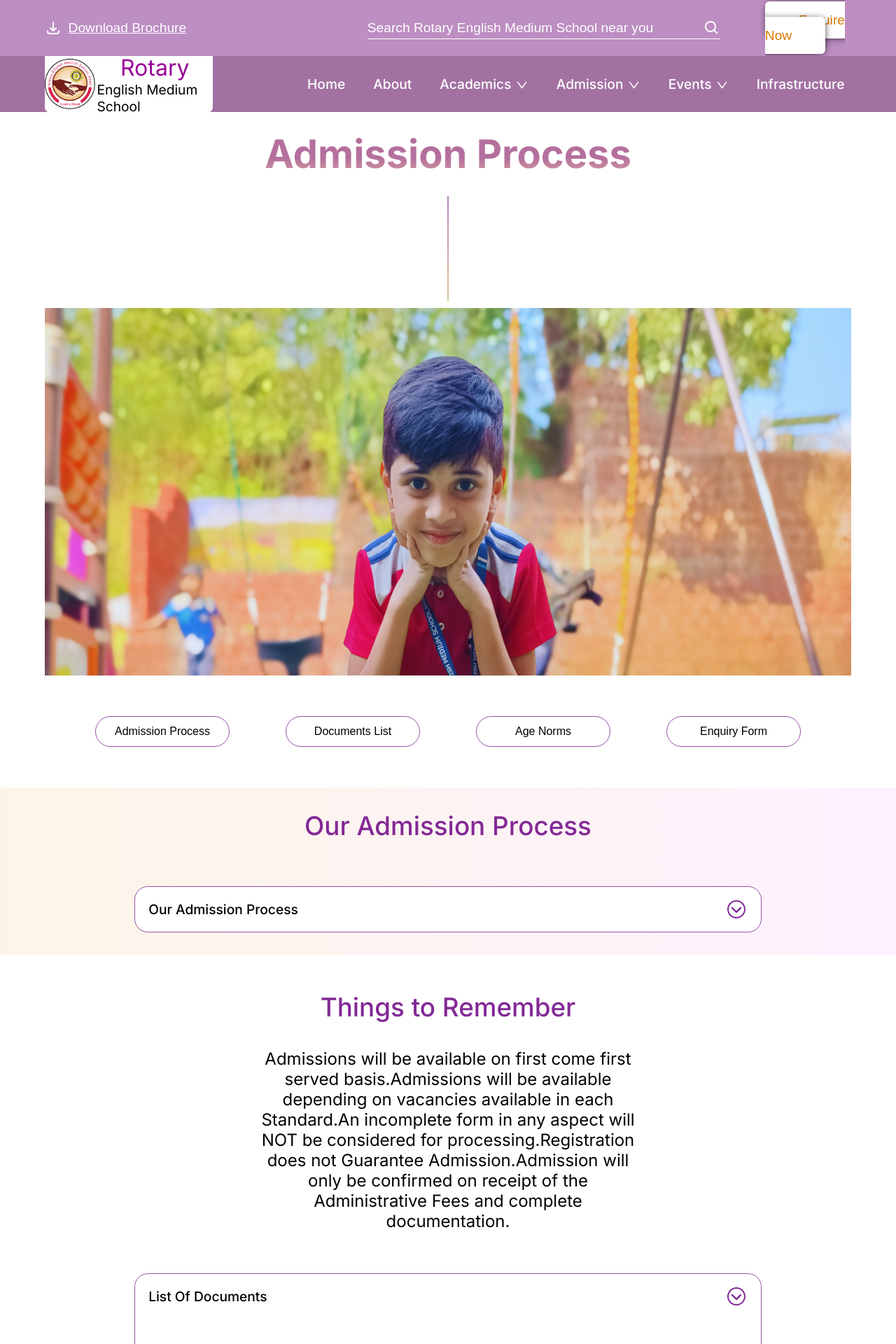
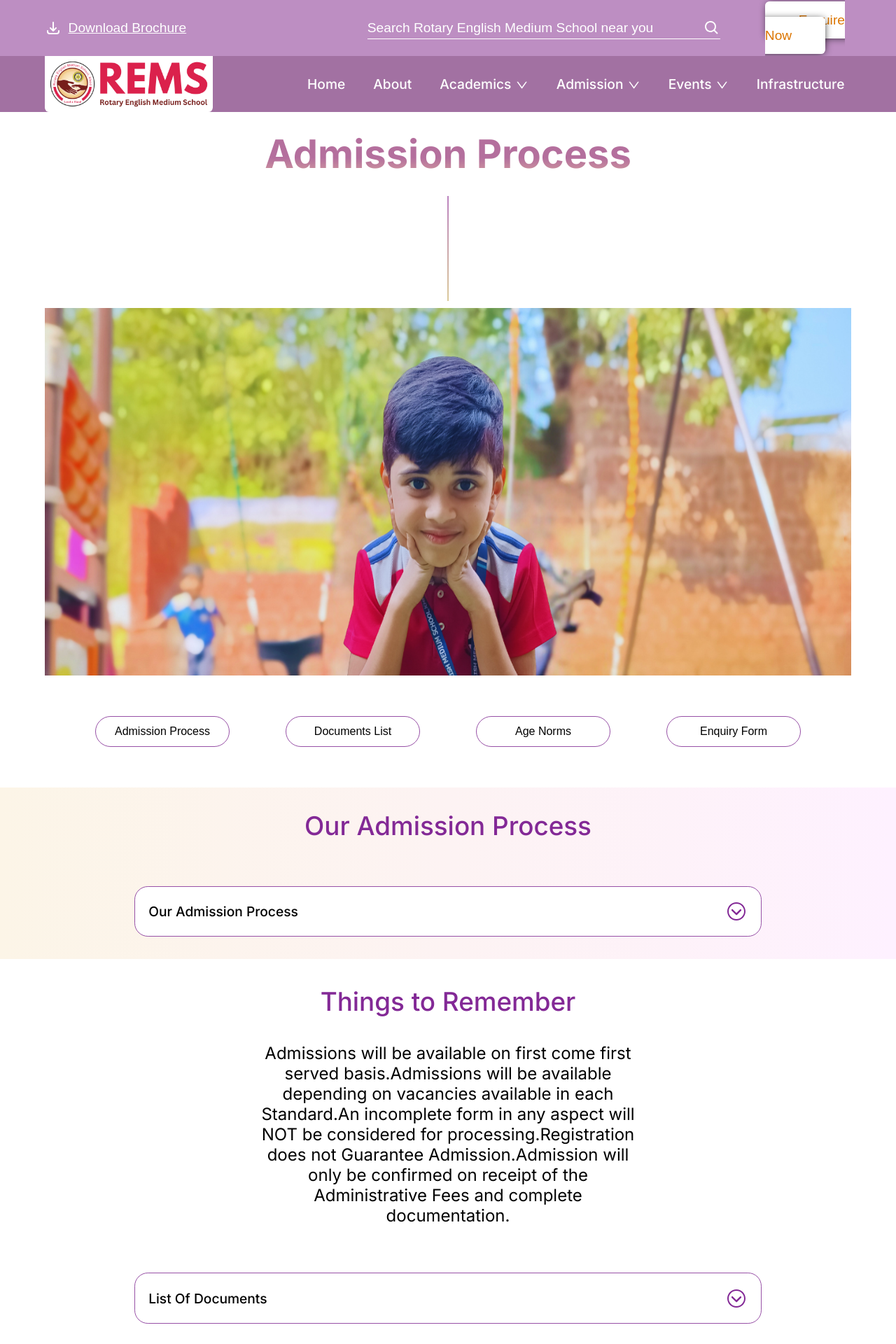
Before and after one commit to Akokashte/REMS-latest, a React (Create React App) app: page /admissionprocess in a window 1280 px wide. Shown: the top 1920 px of the page at 70% size. Built offline with nearby package versions, Linux system fonts and the light colour scheme; the HTML template or start-up script is replaced by a standard one.

Commit message:
update:navbar logo added

```diff
--- a/src/api/QuickLinksData.api.js
+++ b/src/api/QuickLinksData.api.js
@@ -1,4 +1,4 @@
-import { FaLocationDot, FaIndianRupeeSign, FaWpforms, FaEnvelopeOpenText } from 'react-icons/fa6'
+import { FaIndianRupeeSign, FaWpforms, FaEnvelopeOpenText } from 'react-icons/fa6'
 import { FaBusSimple, FaHandshakeSimple, FaPersonChalkboard, FaChildReaching } from 'react-icons/fa6'
 
 
--- a/src/components/Navbar.js
+++ b/src/components/Navbar.js
@@ -30,13 +30,7 @@ const Navbar = () => {
                 {/* second head part */}
                 <div className="head2">
                     <div className="head2_inner_container">
-                        <div className="logo_container">
-                            <img src="mainlogo.jpg" alt="logo here" />
-                            <div className="logo_title">
-                                <h1>Rotary</h1>
-                                <span>English Medium School</span>
-                            </div>
-                        </div>
+                               <img src="remslogo.png" className="logo_container" />
                         <nav className="navbar">
                             <ul>
                                 <li><NavLink to="/">Home</NavLink></li>
--- a/src/styles/admissionpro.css
+++ b/src/styles/admissionpro.css
@@ -43,6 +43,7 @@
 }
 
 .accordion .accordion-inner {
+    width: 100%;
     display: flex;
     gap: 4rem;
     flex-direction: column;
@@ -66,8 +67,7 @@
 
 .adpro3 {
     width: 100%;
-    min-height: 80vh;
-    max-height: auto;
+    height: auto;
     display: flex;
     flex-direction: column;
     justify-content: center;
@@ -78,8 +78,7 @@
 
 .adpro3 #things-to-remember {
     width: 70%;
-    height: 45vh;
-    max-height: auto;
+    height: auto;
     display: flex;
     justify-content: center;
     align-items: center;
--- a/src/styles/myaccordian.css
+++ b/src/styles/myaccordian.css
@@ -10,10 +10,11 @@
     border-radius: 1.2rem;
     line-height: 2rem;
     display: flex;
+    position: relative;
     flex-direction: column;
     gap: 0.5rem;
     cursor: pointer;
-    padding: 1rem 1.2rem 0 1.2rem;
+    padding: 1.2rem 1.2rem;
     border: 1px solid #9750a6;
     background-color: var(--bg_light);
 }
@@ -34,26 +35,30 @@
 
 .accordian_content {
     display: flex;
-    height: 0;
     gap: 1.2rem;
     visibility: hidden;
+    position: absolute;
+    transform: scale(0);
+    max-height: 0;
+    top: 0;
     margin-top: 0;
     padding: 0 0;
     border-radius: 0 0 1.2rem 1.2rem;
     opacity: 0;
-    transition: height 0.3s ease-in-out,margin-top 0.3s ease-in-out,padding 0.3s ease-in-out,border-top 0.3s ease-in-out,opacity 0.3s ease-in-out;
+    transition: height 0.3s ease-in-out,top 0.3s ease-in-out,margin-top 0.3s ease-in-out,padding 0.3s ease-in-out,border-top 0.3s ease-in-out,opacity 0.3s ease-in-out;
 }
 .accordian_content_click {
     display: flex;
     height: auto;
     gap: 1.2rem;
+    position: relative;
     border-top: 1px solid #9750a6;
     margin-top: 1rem;
     padding: 1rem 0;
     border-radius: 0 0 1.2rem 1.2rem;
     opacity: 1;
     overflow: hidden;
-    transition: height 0.3s ease-in-out,margin-top 0.3s ease-in-out,padding 0.3s ease-in-out,border-top 0.3s ease-in-out, opacity 0.3s ease-in-out;
+    transition: height 0.3s ease-in-out,top 0.3s ease-in-out,margin-top 0.3s ease-in-out,padding 0.3s ease-in-out,border-top 0.3s ease-in-out, opacity 0.3s ease-in-out;
 }
 
 .accordian_content_head {
```
Also changed, not shown: src/components/FacultyCategoryCard.js (+15 -15 lines), public/remslogo.png (added).
